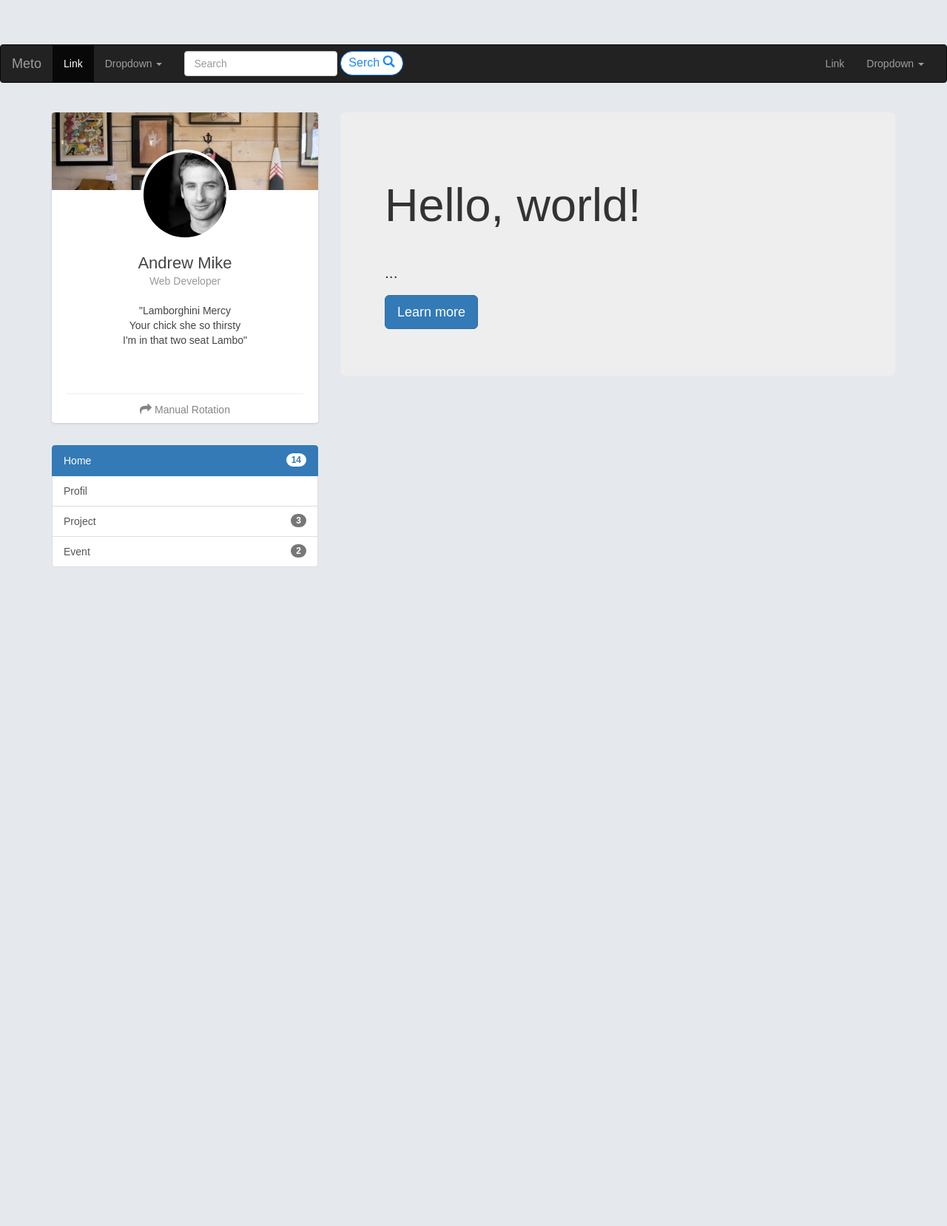
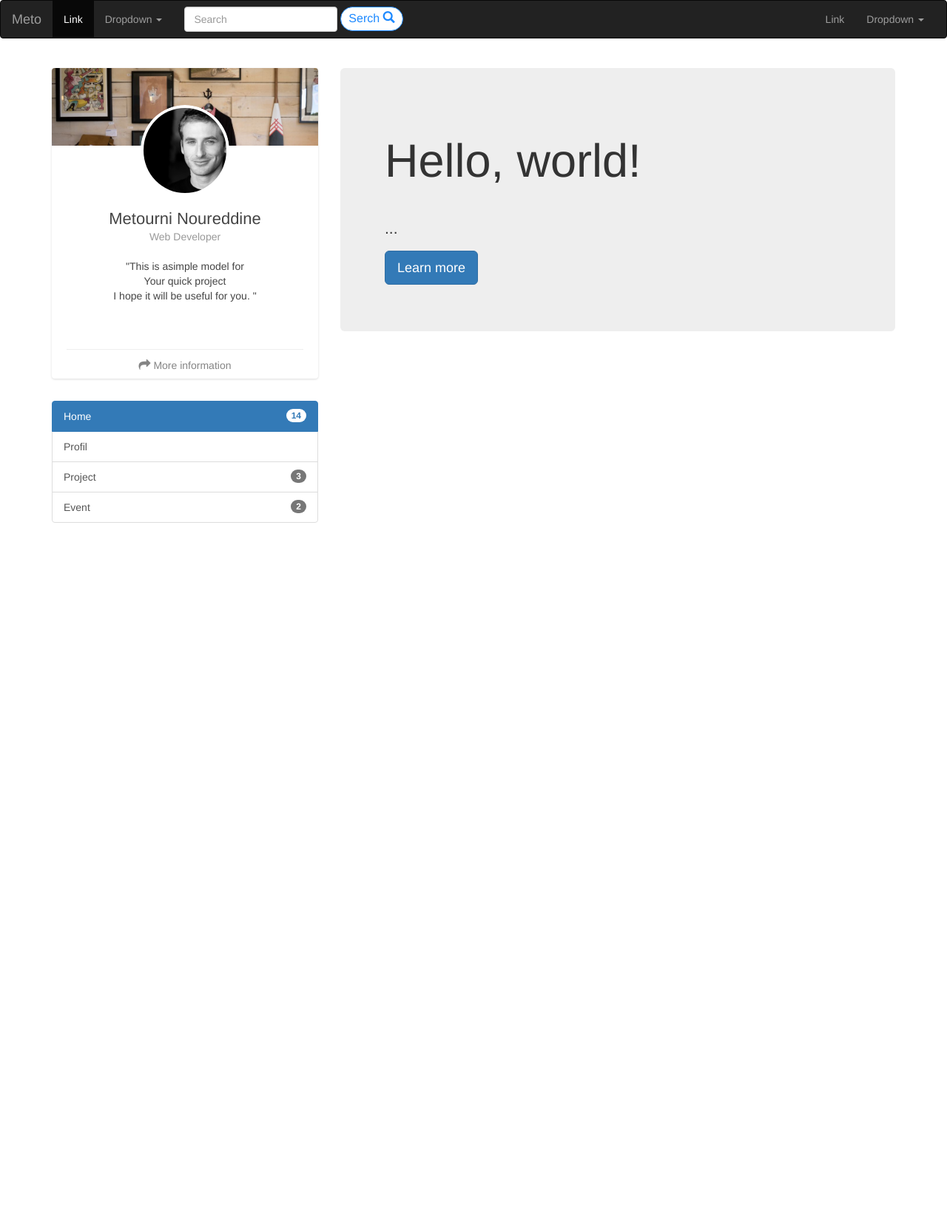
Before and after one commit to Metourni/Model, a PHP site: page / in a window 1280 px wide. Shown: the whole page at 74% size. After the commit the page ends 707 px from the top, so only its background shows below. Run offline with PHP 8.4, Linux system fonts and the light colour scheme.

Commit message:
new commit

```diff
--- a/index.html
+++ b/index.html
@@ -108,13 +108,13 @@
                             </div>
                             <div class="content">
                                 <div class="main">
-                                    <h3 class="name">Andrew Mike</h3>
+                                    <h3 class="name">Metourni Noureddine</h3>
                                     <p class="profession">Web Developer</p>
-                                    <p class="text-center">"Lamborghini Mercy <br>Your chick she so thirsty <br>I'm in that two seat Lambo"</p>
+                                    <p class="text-center">"This is asimple model for <br>Your quick project <br>I hope it will be useful for you. "</p>
                                 </div>
                                 <div class="footer">
-                                    <button class="btn btn-simple" onclick="rotateCard(this)">
-                                        <i class="fa fa-mail-forward"></i> Manual Rotation
+                                    <button class="btn btn-simple" onclick="rotateCard()">
+                                        <i class="fa fa-mail-forward"></i> More information
                                     </button>
                                 </div>
                             </div>
@@ -152,13 +152,13 @@
                                 </div>
                             </div>
                             <div class="footer">
-                                <button class="btn btn-simple" rel="tooltip" title="Flip Card" onclick="rotateCard(this)">
+                                <button class="btn btn-simple" rel="tooltip" title="Flip Card" onclick="rotateCard()">
                                     <i class="fa fa-reply"></i> Back
                                 </button>
                                 <div class="social-links text-center">
-                                    <a href="http://creative-tim.com" class="facebook"><i class="fa fa-facebook fa-fw"></i></a>
-                                    <a href="http://creative-tim.com" class="google"><i class="fa fa-google-plus fa-fw"></i></a>
-                                    <a href="http://creative-tim.com" class="twitter"><i class="fa fa-twitter fa-fw"></i></a>
+                                    <a href="https://www.facebook.com/profile.php?id=100013748358742" class="facebook"><i class="fa fa-facebook fa-fw"></i></a>
+                                    <a href="https://plus.google.com/u/0/109871420044870619320" class="google"><i class="fa fa-google-plus fa-fw"></i></a>
+                                    <a href="https://www.instagram.com/noureddinemeto/" class="twitter"><i class="fa fa-instagram fa-fw"></i></a>
                                 </div>
                             </div>
                         </div> <!-- end back panel -->
@@ -219,6 +219,7 @@
 		<script src="public/js/anime.min.js"></script>
 		<script src="public/js/animate_css.js"></script>
         <script src="public/js/scrolltotop.js"></script>
+        <script src="public/js/rotating-card.js"></script>
 
 		<script src="public/js/main.js"></script>
 	<!-- End of include the scripts -->
--- a/public/css/rotating-card.css
+++ b/public/css/rotating-card.css
@@ -1,9 +1,4 @@
-body {
-	margin-top: 60px;
-	font-size: 14px;
-	font-family: "Helvetica Nueue",Arial,Verdana,sans-serif;
-	background-color: #E5E9ED;
-}
+
 .btn:hover,
 .btn:focus,
 .btn:active{
--- a/public/js/rotating-card.js
+++ b/public/js/rotating-card.js
@@ -1,25 +1,14 @@
 /**
  * Created by Noureddine on 28/03/2017.
  */
-$().ready(function(){
-    $('[rel="tooltip"]').tooltip();
 
-});
 
-function rotateCard(btn){
-    var $card = $(btn).closest('.card-container');
-    console.log($card);
+
+function rotateCard(){
+    var $card = $('.card-container');
     if($card.hasClass('hover')){
         $card.removeClass('hover');
     } else {
         $card.addClass('hover');
     }
 }
-
-(function(i,s,o,g,r,a,m){i['GoogleAnalyticsObject']=r;i[r]=i[r]||function(){
-        (i[r].q=i[r].q||[]).push(arguments)},i[r].l=1*new Date();a=s.createElement(o),
-    m=s.getElementsByTagName(o)[0];a.async=1;a.src=g;m.parentNode.insertBefore(a,m)
-})(window,document,'script','//www.google-analytics.com/analytics.js','ga');
-
-ga('create', 'UA-46172202-4', 'auto');
-ga('send', 'pageview');
```
